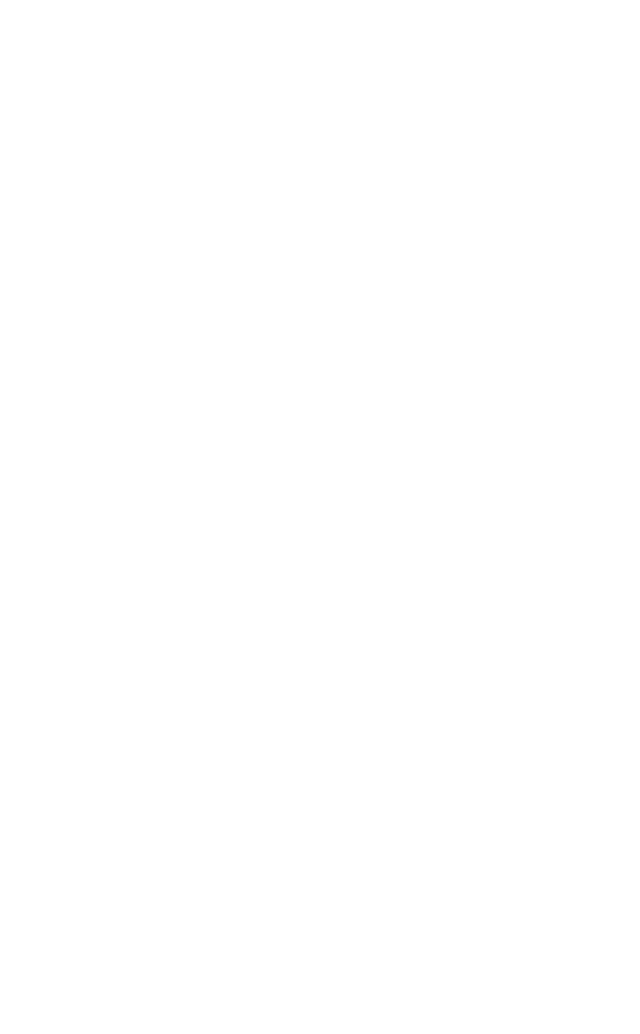
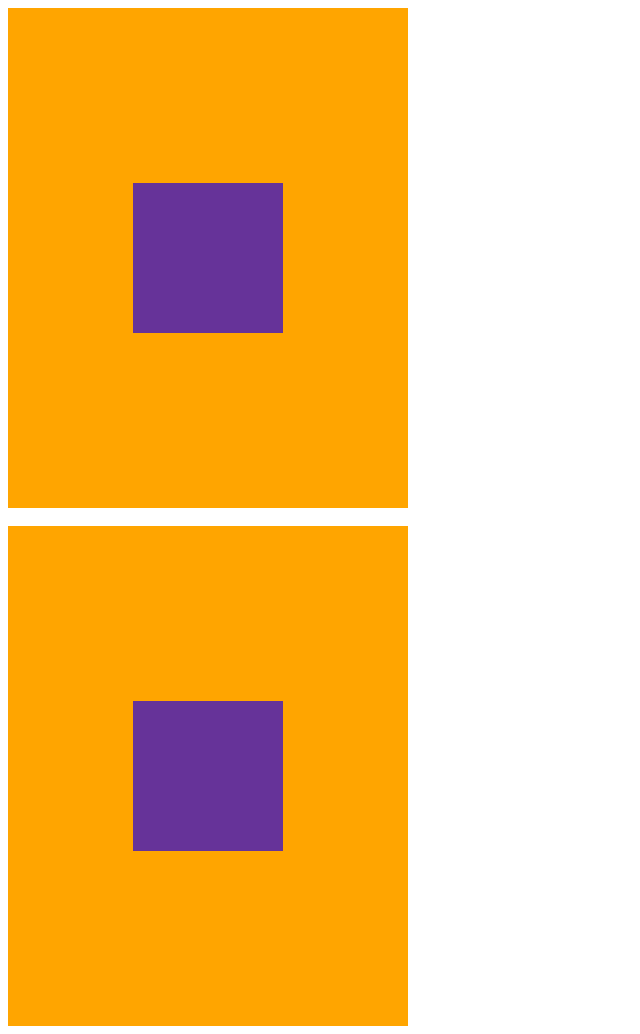
Before and after one commit to Stachoo99/Snippets, a plain HTML site: page index.html in a window 1280 px wide. Shown: the whole page, without its empty margins (0-640 px from the left). Before the commit the page ends 800 px from the top, so only its background shows below. Drawn offline with Linux system fonts and the light colour scheme.

```diff
--- a/css/style.css
+++ b/css/style.css
@@ -0,0 +1,25 @@
+.box {
+    width: 400px;
+    height: 500px;
+    background-color: orange;
+    position: relative;
+}
+
+
+.inner {
+    width: 150px;
+    height: 150px;
+    position: absolute;
+    background-color: rebeccapurple;
+    top: 50%;
+    left: 50%;
+    transform: translate(-50%, -50%);
+}
+
+.box2 {
+    width: 400px;
+    height: 500px;
+    background-color: orange;
+    position: relative;
+    margin-top: 18px;
+}
--- a/index.html
+++ b/index.html
@@ -6,6 +6,13 @@
     <link rel="stylesheet" href="css/style.css">
 </head>
 <body>
-
+    <div class="box">
+        <div class="box inner">
+        </div>
+    </div>
+    <div class="box2">
+        <div class="box inner">
+        </div>
+    </div>
 </body>
 </html>
```
